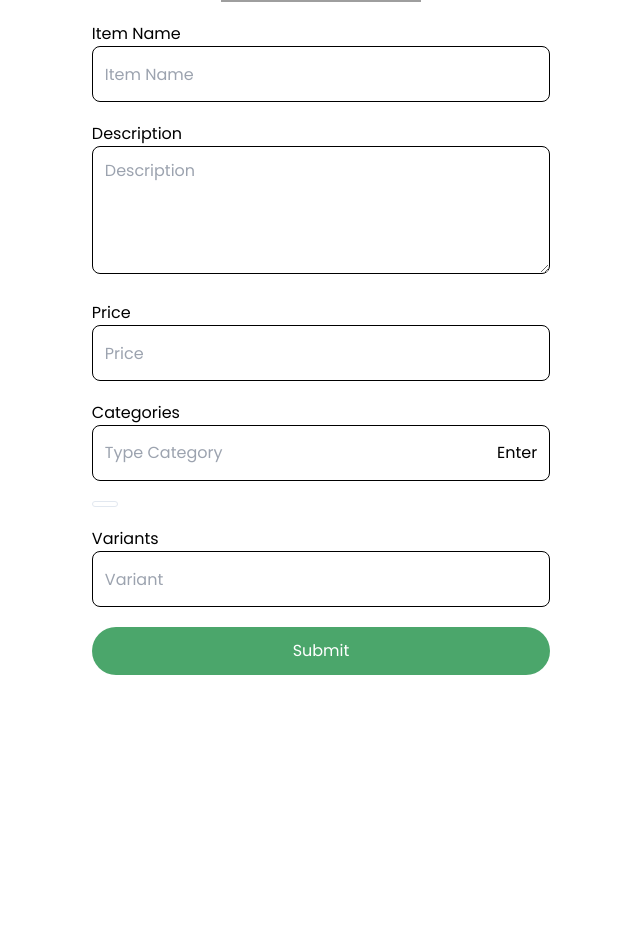
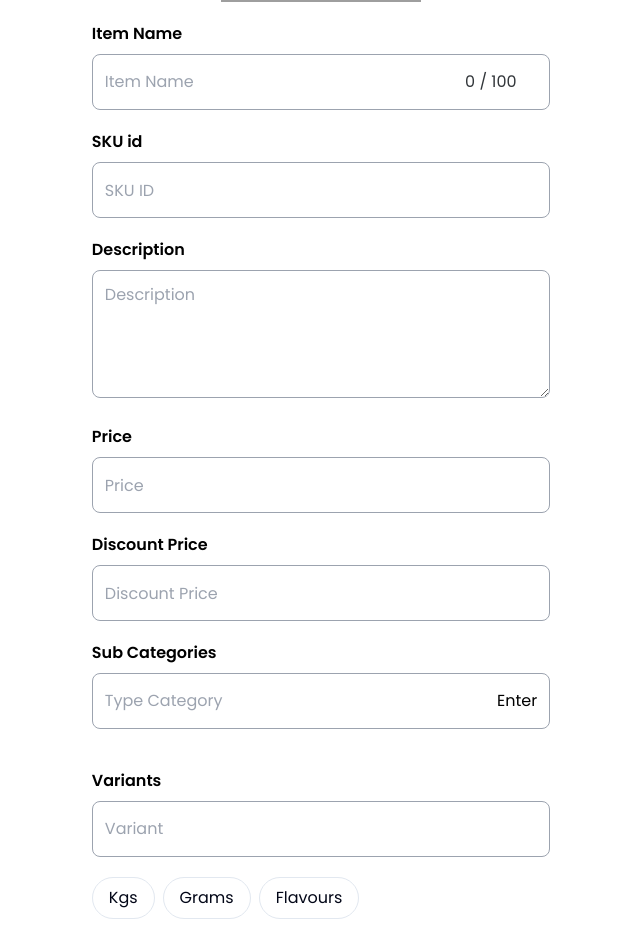
Before and after one commit to devdharunprasad/product-digitization, a Next.js app: page /add-product-page in a window 1280 px wide. Shown: the part 260-1197 px from the top of the page, without its empty margins (319-959 px from the left). Before the commit the page ends 935 px from the top, so only its background shows below. Built offline with nearby package versions, Linux system fonts and the light colour scheme; grey boxes are pictures that could not be loaded.

Commit message:
feat:added variants and category and other logics for the form

```diff
--- a/app/add-product-page/components/Form.jsx
+++ b/app/add-product-page/components/Form.jsx
@@ -1,71 +1,236 @@
-"use client"
-import { useProductStore } from '@/app/zustand/store'
-import { Badge } from '@/components/ui/badge'
-import Image from 'next/image'
-import React, { useState } from 'react'
-import { useForm } from 'react-hook-form'
+"use client";
+import { useProductStore } from "@/app/zustand/store";
+import { Badge } from "@/components/ui/badge";
+import Image from "next/image";
+import { Trash } from "phosphor-react";
+import React, { useState } from "react";
+import { useForm } from "react-hook-form";
 
 const FormSection = () => {
-    const {product_store} = useProductStore(state => state)
+  const { product_store } = useProductStore((state) => state);
 
-    const [categoryList, setCategoryList] = useState([product_store?.category] || [])
-    const [category, setCategory] = useState("")
-    console.log({categoryList})
-    console.log({category})
+  const [subCategoryList, setSubCategoryList] = useState(
+    product_store?.category ? [product_store?.category] : []
+  );
+  console.log(subCategoryList);
+  const [subCategory, setSubCategory] = useState("");
+
+  const [variantsOptions, setVariantsOptions] = useState([
+    "Kgs",
+    "Grams",
+    "Flavours",
+  ]);
+
+  const [finalVariants, setFinalVariants] = useState([]);
+  console.log({ finalVariants });
   const {
     register,
     handleSubmit,
     watch,
-        formState : {errors},
-    } = useForm()
+    formState: { errors },
+  } = useForm();
+  //   const formVariant =  getValues("variant")
+  const onSubmit = (data) => {};
 
-    const onSubmit = (data) => {
+  const addVariants = (variant) => {
 
+    setFinalVariants((prev) => [...prev, { [variant]: "" }]);
+  };
+  const updateVariant = (e, variantKey) => {
+    const variants = finalVariants.map((data) => {
+      if (Object.keys(data)[0] === variantKey) {
+        return { ...data, [Object.keys(data)]: e.target.value };
+      } else {
+        return { ...data };
       }
+    });
 
+    console.log(variants);
+  };
   return (
-    <form onSubmit={handleSubmit(onSubmit)} className='center-section flex flex-col gap-5'>
-        <Image src = {product_store?.image || "/default-product.png"} width={200} height={200} alt = {product_store?.name} className='mx-auto' />
+    <form
+      onSubmit={handleSubmit(onSubmit)}
+      className="center-section flex flex-col gap-5"
+    >
+      <Image
+        src={product_store?.image || "/default-product.png"}
+        width={200}
+        height={200}
+        alt={product_store?.name}
+        className="mx-auto"
+      />
       <label>
-            <span className='mb-2'>Item Name</span>
-            <input type = "text" defaultValue={product_store?.name} placeholder='Item Name' className='border border-black w-full h-14 px-3 rounded-lg' {...register("name", {required : true})} />
+        <span className="mb-2 block font-semibold">Item Name</span>
+        <div className="border border-gray-400 w-full h-14 px-3 rounded-lg flex items-center">
+          <input
+            type="text"
+            defaultValue={product_store?.name}
+            placeholder="Item Name"
+            className="w-10/12 outline-none"
+            maxLength={100}
+            {...register("name", {
+              required: { value: true, message: "Items Name is required" },
+              maxLength: {
+                value: 100,
+                message: "Item name should have less than 100 Chars",
+              },
+            })}
+          />
+          <p className="w-2/12 text-[#33373B]">
+            {watch("name") ? watch("name")?.length : 0} / 100
+          </p>
+        </div>
+        {errors?.name?.type === "required" && (
+          <p className="text-red-500 font-semibold">{errors?.name?.message}</p>
+        )}
+        {errors?.name?.type === "maxLength" && (
+          <p className="text-red-500 font-semibold">{errors?.name?.message}</p>
+        )}
       </label>
       <label>
-        <span className='mb-2'>Description</span>
-            <textarea type = "text" defaultValue={product_store?.description} placeholder='Description' className='border border-black w-full h-32 pt-3 px-3 rounded-lg' {...register("description", {required : true})} />
+        <span className="mb-2 block font-semibold">SKU id</span>
+        <input
+          type="text"
+          placeholder="SKU ID"
+          defaultValue={product_store?.skuid}
+          className="border border-gray-400 w-full h-14 px-3 rounded-lg"
+          {...register("sku_id", {
+            required: { value: true, messsage: "SKU ID is required" },
+          })}
+        />
+        {errors?.price?.type === "required" && (
+          <p className="text-red-500 font-semibold">{errors?.name?.message}</p>
+        )}
       </label>
       <label>
-        <span className='mb-2'>Price</span>
-            <input type = "number" placeholder='Price' defaultValue={product_store?.price} className='border border-black w-full h-14 px-3 rounded-lg' {...register("price", {required : true})} />
+        <span className="mb-2 block font-semibold">Description</span>
+        <textarea
+          type="text"
+          defaultValue={product_store?.description}
+          placeholder="Description"
+          className="border border-gray-400 w-full h-32 pt-3 px-3 rounded-lg"
+          {...register("description", { required: true })}
+          maxLength={100}
+        />
+      </label>
+      <label>
+        <span className="mb-2 block font-semibold">Price</span>
+        <input
+          type="number"
+          placeholder="Price"
+          defaultValue={product_store?.price}
+          className="border border-gray-400 w-full h-14 px-3 rounded-lg"
+          {...register("price", { required: true })}
+        />
+      </label>
+      <label>
+        <span className="mb-2 block font-semibold">Discount Price</span>
+        <input
+          type="number"
+          placeholder="Discount Price"
+          defaultValue={product_store?.discount_price}
+          className="border border-gray-400 w-full h-14 px-3 rounded-lg"
+          {...register("discount_price", { required: true })}
+        />
       </label>
       <div>
-            <span className='mb-2'>Categories</span>
-          <label className='border border-black w-full h-14 px-3 rounded-lg flex justify-between items-center'>
-            <input type = "text" placeholder='Type Category' className = "outline-none border-none w-10/12" value={category} onChange={(e) => setCategory(e.target.value)}  />
-            <span onClick={() => {
-                setCategoryList(prev => [category, ...prev])
-                setCategory("")
-            }
-                }>Enter</span>
+        <span className="mb-2 block font-semibold">Sub Categories</span>
+        <label className="border border-gray-400 w-full h-14 px-3 rounded-lg flex justify-between items-center">
+          <input
+            type="text"
+            placeholder="Type Category"
+            className="outline-none border-none w-10/12"
+            value={subCategory}
+            onChange={(e) => setSubCategory(e.target.value)}
+          />
+          <span
+            onClick={() => {
+              setSubCategoryList((prev) =>
+                subCategory.length > 0 ? [...prev, subCategory] : [...prev]
+              );
+              setSubCategory("");
+            }}
+          >
+            Enter
+          </span>
         </label>
-            <div className='mt-5 flex flex-wrap gap-2'>
-            {categoryList && categoryList?.length > 0 && categoryList.map(list => (
-                <Badge variant="outline" className="px-3" key = {list}>{list} </Badge>
+        <div className="mt-5 flex flex-wrap gap-2">
+          {subCategoryList &&
+            subCategoryList?.length > 0 &&
+            subCategoryList.map((list) => (
+              <Badge variant="outline" className="px-4 py-3 text-md" key={list}>
+                {list}
+              </Badge>
             ))}
         </div>
-
       </div>
       <label>
-        <span className='mb-2'>Variants</span>
-            <input type = "text" placeholder='Variant' defaultValue = {product_store?.variant?.size} className='border border-black w-full h-14 px-3 rounded-lg' {...register("variant", {required : true})} />
-                <span>{Object.keys(product_store?.variants || {})}</span>
+        <span className="mb-2 block font-semibold">Variants</span>
+        <div className="border border-gray-400 w-full h-14 px-3 rounded-lg flex items-center space-between">
+          <input
+            type="text"
+            placeholder="Variant"
+            //   defaultValue={product_store?.variant}
+            className="w-10/12 outline-none"
+            {...register("variant", { required: true })}
+          />
+          <span
+            className="w-2/12"
+            onClick={() => addVariants(watch("variant"))}
+          >
+                       {watch("variant")?.length > 0 && `Enter`}
+
+          </span>
+        </div>
+        <div className="mt-5 flex flex-wrap gap-2">
+          {variantsOptions &&
+            variantsOptions?.length > 0 &&
+            variantsOptions.map((list) => (
+              <Badge
+                variant="outline"
+                className="px-4 py-2 font-normal text-md cursor-pointer"
+                key={list}
+                onClick={() => addVariants(list)}
+              >
+                {list}{" "}
+              </Badge>
+            ))}
+        </div>
+        <span>
+          {finalVariants.map((variant) => (
+            <div key = {Object.keys(variant[0])} className="border border-gray-400 my-3 w-full h-14 px-3 rounded-lg flex justify-between items-center">
+              <input
+                className="w-10/12 outline-none"
+                onChange={(e) => updateVariant(e, Object.keys(variant)[0])}
+              />
+              <h3 className=" ">{Object.keys(variant)[0]}</h3>
+              <Trash
+                color="red"
+                size = {32}
+                className="ml-5"
+                onClick={(item) => {
+                  if (finalVariants.length === 1) setFinalVariants([]);
+                  setFinalVariants(
+                    finalVariants.filter(
+                      (final) =>
+                        Object.keys(final)[0] !== Object.keys(variant)[0] && {
+                          ...final,
+                        }
+                    )
+                  );
+                }}
+              />
+            </div>
+          ))}
+        </span>
       </label>
+
       {/* {JSON.stringify(product_store)} */}
-        <button className='py-3 px-5 rounded-full bg-primary text-white'>
+      <button className="py-3 px-5 rounded-full mb-10 bg-primary text-white">
         Submit
       </button>
     </form>
-  )
-}
+  );
+};
 
-export default FormSection
+export default FormSection;
```
Lines whose indentation alone changed are shown as unchanged.
